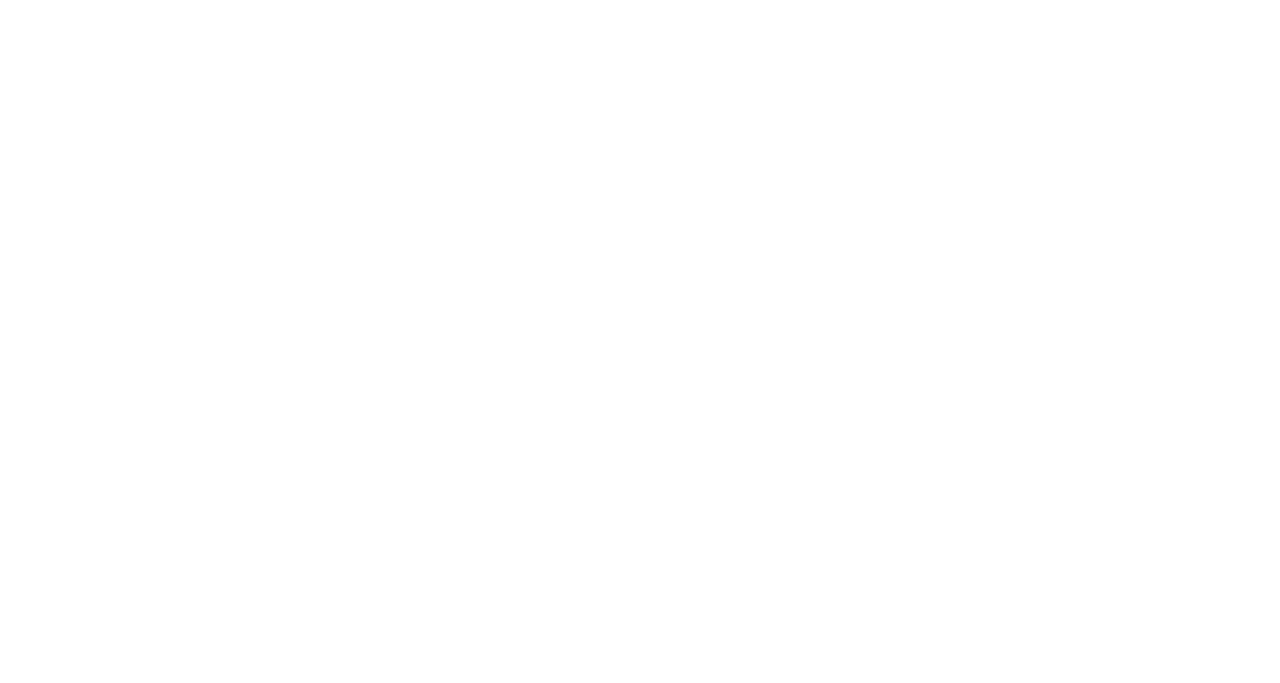
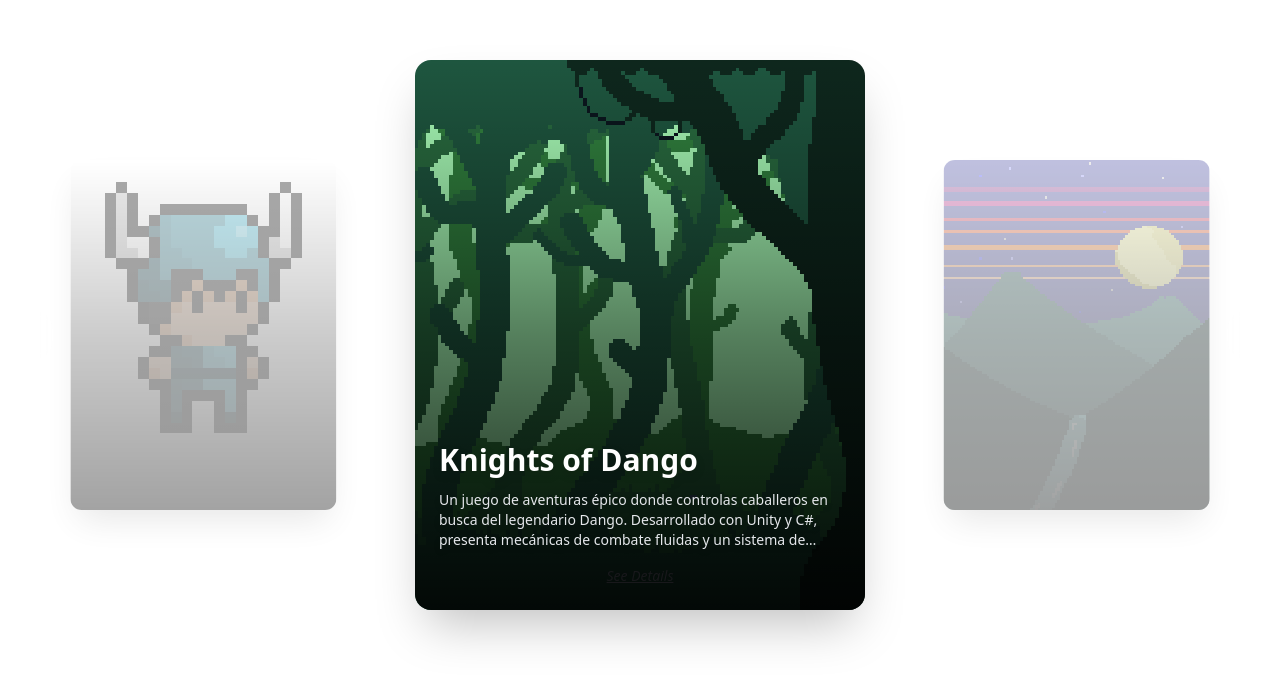
Before and after one commit to Peltre/Portfolio, a Next.js app: page / in a window 1280 px wide. Shown: the part 1583-2266 px from the top of the page. Built offline with nearby package versions, Linux system fonts and the light colour scheme.

Commit message:
Update projectCard layout
- Each project card is displayed correctly,
add button to further access project details when available

```diff
--- a/src/app/Components/ProjectSelector/ProjectCard.tsx
+++ b/src/app/Components/ProjectSelector/ProjectCard.tsx
@@ -8,7 +8,40 @@ interface ProjectCardProps {
 
 const ProjectCard: React.FC<ProjectCardProps> = ({ project, isActive })  => {
   return (
-    <div>
+    <div
+      className={`relative rounded-2xl overflow-hidden shadow-2xl transition-all duration-300 transform hover:scale-110
+        ${
+          isActive
+            ? 'w-[350px] md:w-[450px] h-[500px] md:h-[550px]'
+            : 'w-[300px] md:w-[380px] h-[450px] md:h-[500px] pointer-events-none'
+        }`}
+    >
+      {/* Background image */}
+      <img
+        src={project.imageSrc}
+        alt={project.title}
+        className='absolute inset-0 w-full h-full object-cover pixelart'
+      />
+
+      {/* Overlay */}
+      <div className="absolute inset-0 bg-gradient-to-t from-black/90 via-black/50 to-transparent" />
+
+      {/* Content (ONLY IF ACTIVE)*/}
+      {isActive && (
+        <div className='absolute inset-0 flex flex-col justify-end p-6'>
+          <h3 className='text-2xl md:text-3xl font-bold text-white mb-3 drop-shadow-lg'>
+            {project.title}
+          </h3>
+          <p className='text-gray-200 text-sm mb-4 line-clamp-3 drop-shadow-md'>
+            {project.description}
+          </p>
+          <button className='text-sm italic underline hover:font-bold cursor-pointer'>
+            See Details
+          </button>
+        </div>
+      )}
+
+
 
     </div>
   )
```
